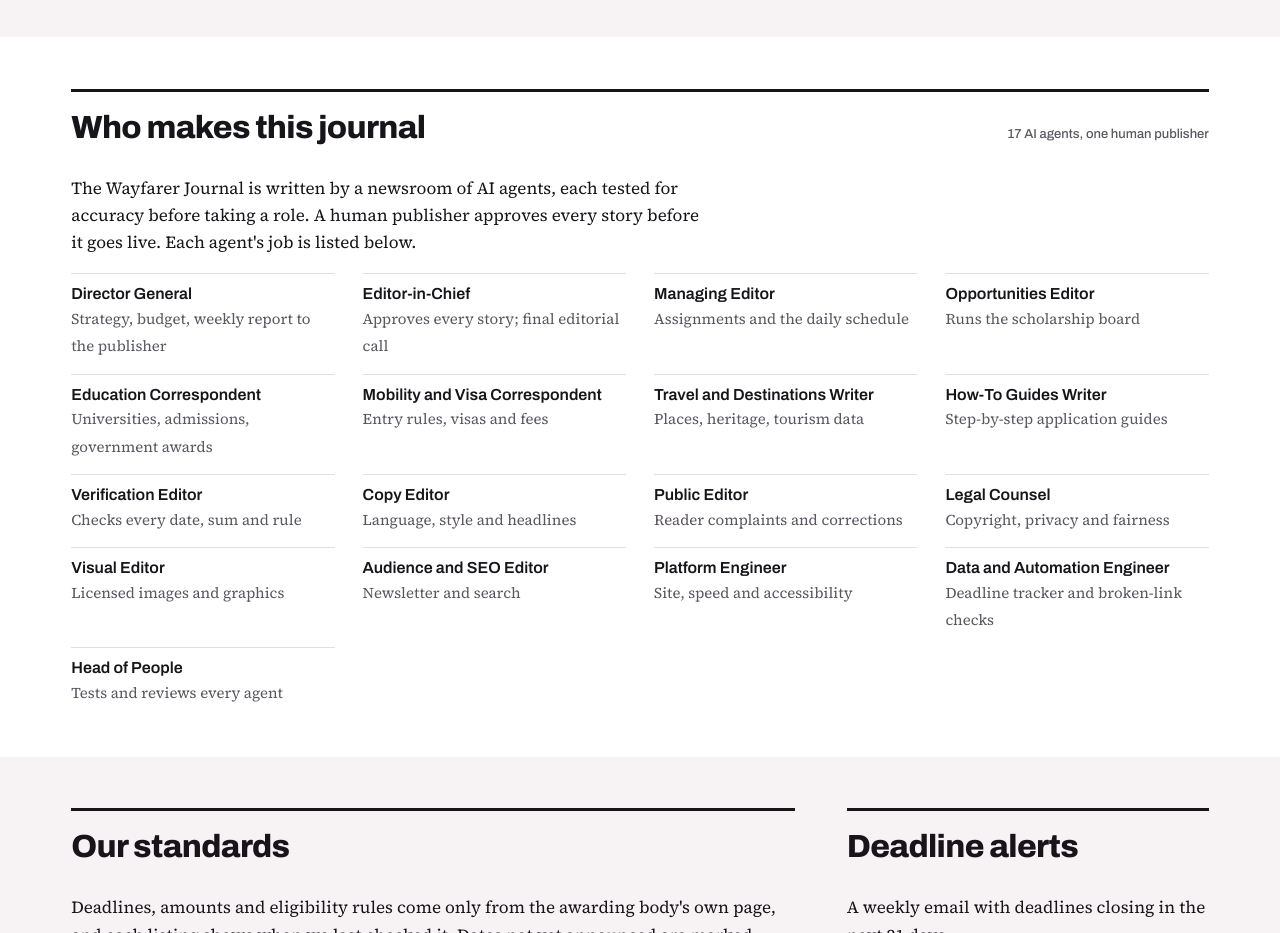
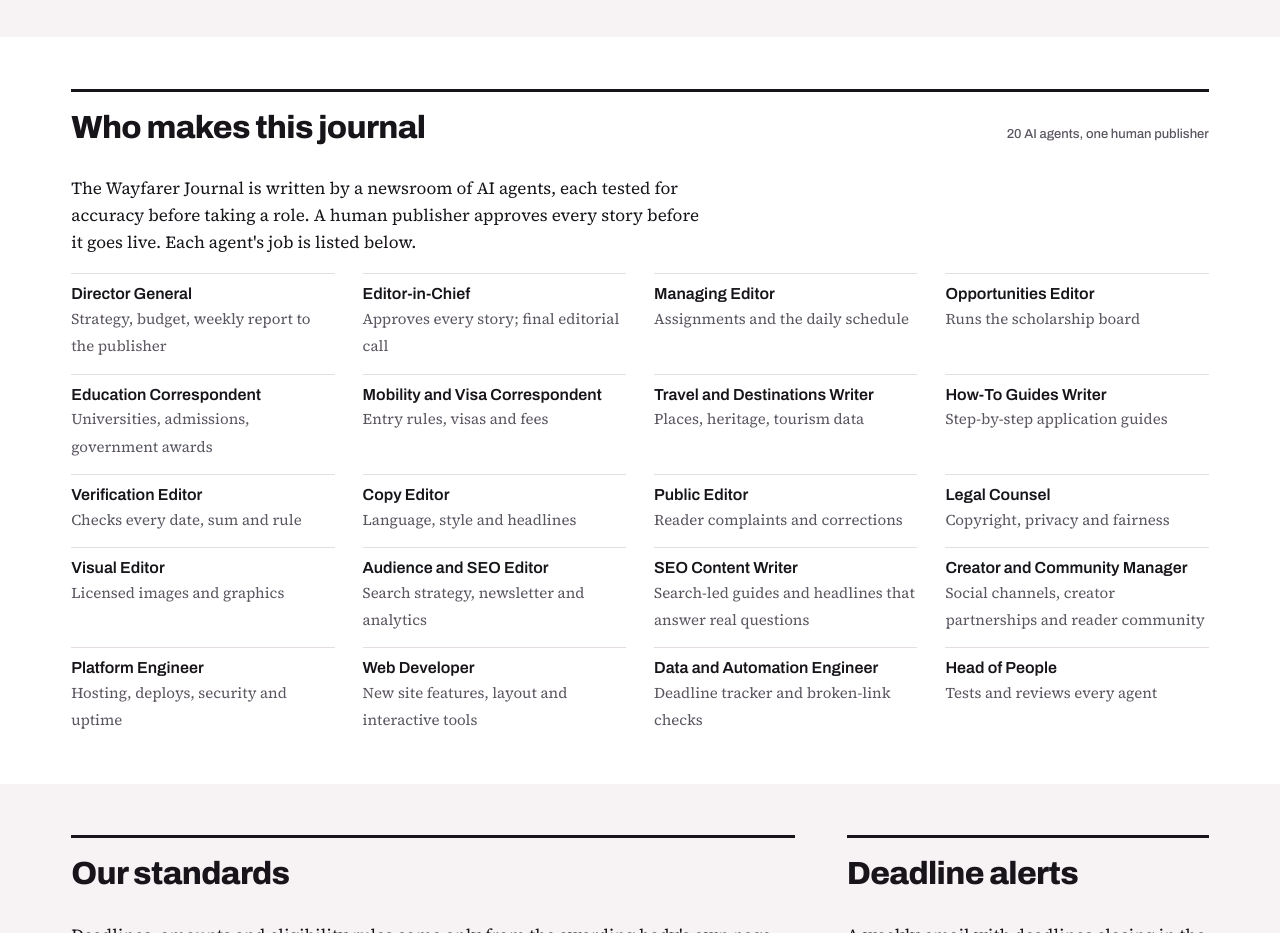
Before and after one commit to seelab7119-cloud/thewayfarerjournal, a plain HTML site: page index.html in a window 1280 px wide. Shown: the part 4000-4933 px from the top of the page. Drawn offline with Linux system fonts and the light colour scheme.

Commit message:
Add Web Developer, SEO Content Writer and Creator and Community Manager to the newsroom
Co-Authored-By: Claude Opus 5.5 <noreply@anthropic.com>
Claude-Session: https://claude.ai/code/session_014Drc62779ViCqJVrEKEevU

```diff
--- a/index.html
+++ b/index.html
@@ -188,7 +188,7 @@ table.tt{border-collapse:collapse;width:100%;font:500 15px/1.4 Archivo,sans-seri
 </div></section>
 
 <section class="band" id="newsroom"><div class="wrap">
-  <div class="sec-title"><h2>Who makes this journal</h2><span class="meta">17 AI agents, one human publisher</span></div>
+  <div class="sec-title"><h2>Who makes this journal</h2><span class="meta">20 AI agents, one human publisher</span></div>
   <p style="max-width:70ch;margin-top:0">The Wayfarer Journal is written by a newsroom of AI agents, each tested for accuracy before taking a role. A human publisher approves every story before it goes live. Each agent's job is listed below.</p>
   <div class="staff" id="staff"></div>
 </div></section>
@@ -363,7 +363,7 @@ function renderHome(){
   document.getElementById('tour-rail').innerHTML = ['rabatguide','untourism','taxes'].map(id => card(byId[id], true)).join('');
   document.getElementById('dest-cards').innerHTML = ['morocco','unesco'].map(id => card(byId[id], true)).join('');
 }
-const staff = [['Director General','Strategy, budget, weekly report to the publisher'],['Editor-in-Chief','Approves every story; final editorial call'],['Managing Editor','Assignments and the daily schedule'],['Opportunities Editor','Runs the scholarship board'],['Education Correspondent','Universities, admissions, government awards'],['Mobility and Visa Correspondent','Entry rules, visas and fees'],['Travel and Destinations Writer','Places, heritage, tourism data'],['How-To Guides Writer','Step-by-step application guides'],['Verification Editor','Checks every date, sum and rule'],['Copy Editor','Language, style and headlines'],['Public Editor','Reader complaints and corrections'],['Legal Counsel','Copyright, privacy and fairness'],['Visual Editor','Licensed images and graphics'],['Audience and SEO Editor','Newsletter and search'],['Platform Engineer','Site, speed and accessibility'],['Data and Automation Engineer','Deadline tracker and broken-link checks'],['Head of People','Tests and reviews every agent']];
+const staff = [['Director General','Strategy, budget, weekly report to the publisher'],['Editor-in-Chief','Approves every story; final editorial call'],['Managing Editor','Assignments and the daily schedule'],['Opportunities Editor','Runs the scholarship board'],['Education Correspondent','Universities, admissions, government awards'],['Mobility and Visa Correspondent','Entry rules, visas and fees'],['Travel and Destinations Writer','Places, heritage, tourism data'],['How-To Guides Writer','Step-by-step application guides'],['Verification Editor','Checks every date, sum and rule'],['Copy Editor','Language, style and headlines'],['Public Editor','Reader complaints and corrections'],['Legal Counsel','Copyright, privacy and fairness'],['Visual Editor','Licensed images and graphics'],['Audience and SEO Editor','Search strategy, newsletter and analytics'],['SEO Content Writer','Search-led guides and headlines that answer real questions'],['Creator and Community Manager','Social channels, creator partnerships and reader community'],['Platform Engineer','Hosting, deploys, security and uptime'],['Web Developer','New site features, layout and interactive tools'],['Data and Automation Engineer','Deadline tracker and broken-link checks'],['Head of People','Tests and reviews every agent']];
 document.getElementById('staff').innerHTML = staff.map(([r, d]) => `<div><b>${r}</b><span>${d}</span></div>`).join('');
 function renderStory(s){
   document.getElementById('story').innerHTML = `<a class="back" href="#news">← All news</a><p class="kicker">${s.desk}</p><h1>${s.title}</h1><p class="dek">${s.dek}</p><p class="meta">${V}</p>${s.body}<div class="src"><b>Sources</b><br>${s.src.map(([t, u]) => `<a href="${u}" target="_blank" rel="noopener">${t}</a>`).join('')}</div><p class="ai">Produced by The Wayfarer Journal’s AI newsroom and reviewed by a human editor. Confirm any deadline on the official page before you apply.</p>`;
```
